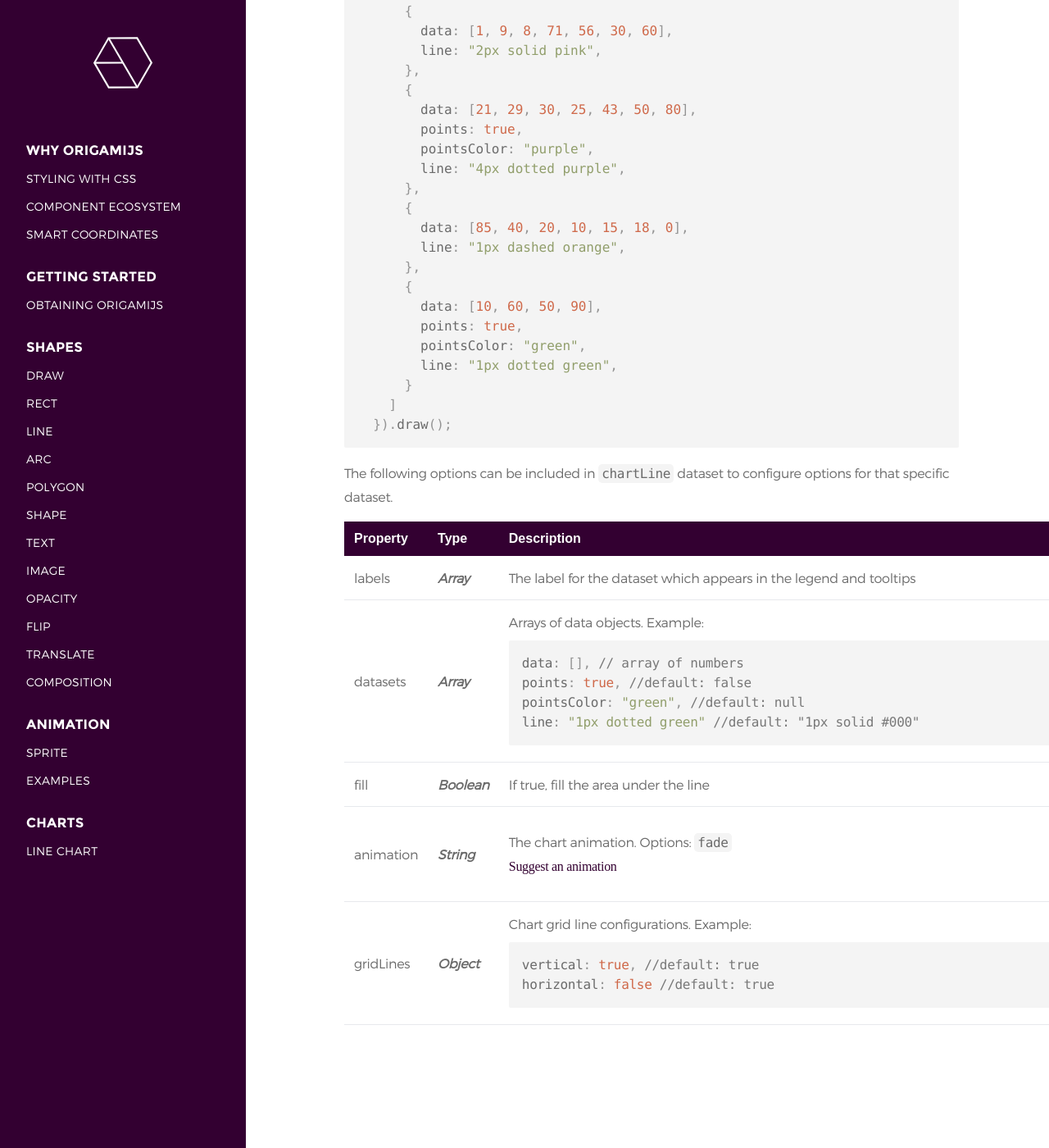
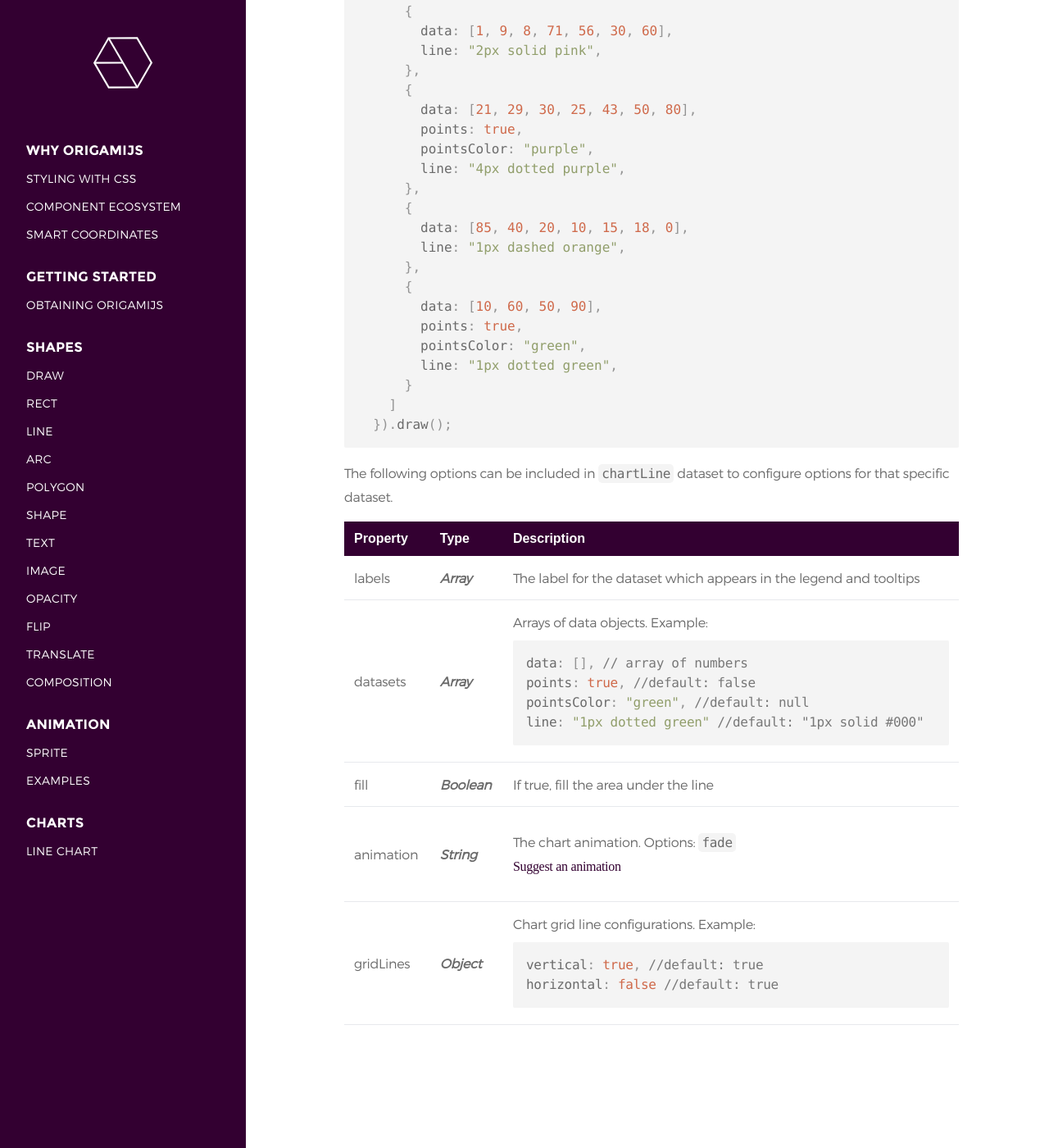
Before and after one commit to raphamorim/origamijs, a Jekyll site: the page built from _docs/5-charts.md, in a window 1280 px wide and 1400 px high, scrolled down 973 px. Shown: the whole window at 82% size. Built offline with Jekyll 4.4.1, drawn with Linux system fonts in a browser that asks for light colours; some web fonts are replaced.

Commit message:
fixing table width

```diff
--- a/assets/stylesheet/molecules/documentation.scss
+++ b/assets/stylesheet/molecules/documentation.scss
@@ -22,7 +22,7 @@
         padding-bottom: 10px;
     }
 
-    p {
+    & > p {
         width: 774px;
         font-family: "Montserrat-Light";
         font-size: 16px;
@@ -151,7 +151,7 @@
 }
 
 table {
-    min-width: 750px;
+    width: 750px;
     border-collapse: collapse;
 }
 
```
